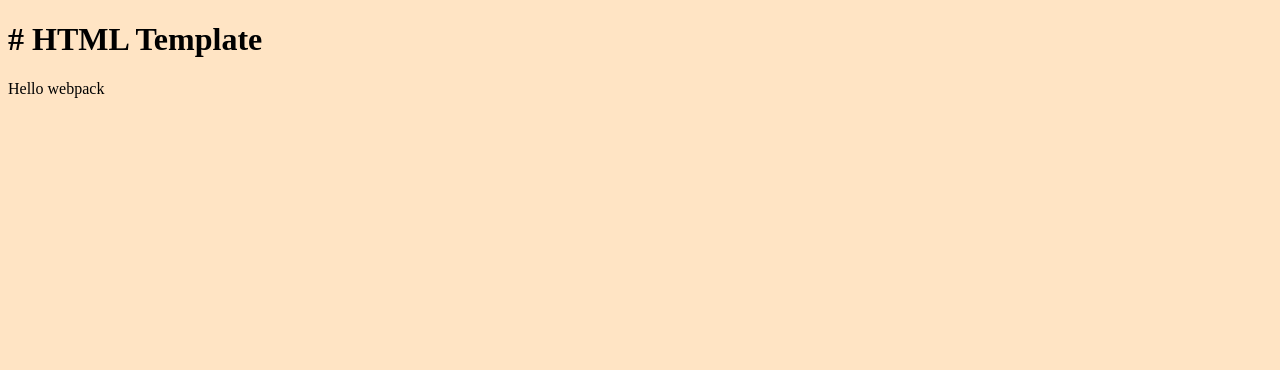
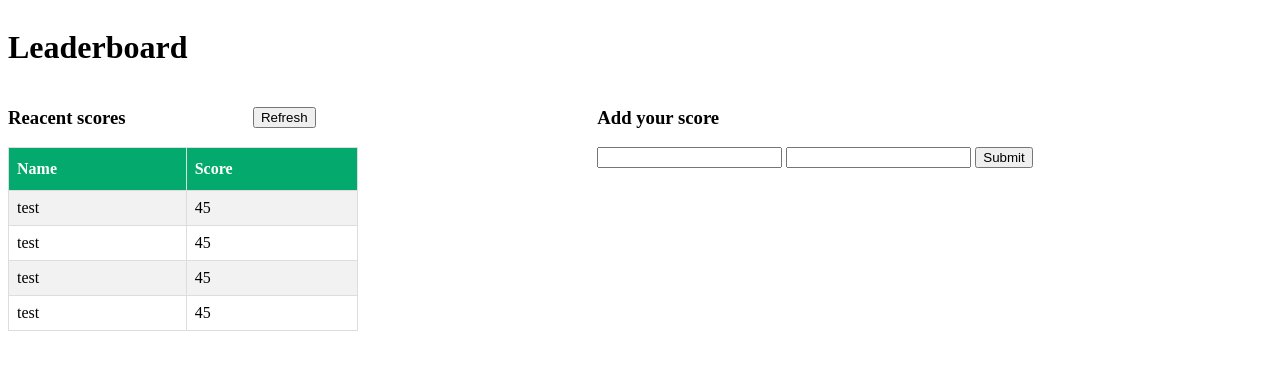
Before and after one commit to od-c0d3r/LeaderboardJs, a website built with webpack: page src/index.html in a window 1280 px wide. Built offline with nearby package versions, Linux system fonts and the light colour scheme.

Commit message:
Feat: add page structure

```diff
--- a/src/index.html
+++ b/src/index.html
@@ -1,11 +1,51 @@
 <!DOCTYPE html>
 <html lang="en">
+
 <head>
     <meta charset="UTF-8">
     <meta name="viewport" content="width=device-width, initial-scale=1.0">
     <title>Html template</title>
 </head>
+
 <body>
-    <h1># HTML Template</h1>
+    <main>
+        <h1 id="boardTitle">
+            Leaderboard
+        </h1>
+        <section id="boardDisplay">
+            <h3>Reacent scores</h3>
+            <div id="refreshBtn"><button> Refresh</button></div>
+            <table id="customers">
+                <tr>
+                    <th>Name</th>
+                    <th>Score</th>
+                </tr>
+                <tr>
+                    <td>test</td>
+                    <td>45</td>
+                </tr>
+                <tr>
+                    <td>test</td>
+                    <td>45</td>
+                </tr>
+                <tr>
+                    <td>test</td>
+                    <td>45</td>
+                </tr>
+                <tr>
+                    <td>test</td>
+                    <td>45</td>
+                </tr>
+            </table>
+        </section>
+        <section id="boardForm">
+            <h3>Add your score</h3>
+            <form action="">
+                <input type="text" name="username" id="username" required>
+                <input type="number" name="score" id="score" required>
+                <input type="submit" value="Submit">
+            </form>
+        </section>
+    </main>
 </body>
 </html>
--- a/src/index.js
+++ b/src/index.js
@@ -1,10 +1,10 @@
-import _ from 'lodash';
+// import _ from 'lodash';
 import './style.css';
 
-function component() {
-    const element = document.createElement('div');
-    element.innerHTML = _.join(['Hello', 'webpack'], ' ');
-    return element;
-}
+// function component() {
+//     const element = document.createElement('div');
+//     element.innerHTML = _.join(['Hello', 'webpack'], ' ');
+//     return element;
+// }
 
-document.body.appendChild(component());
+// document.body.appendChild(component());
--- a/src/style.css
+++ b/src/style.css
@@ -1,3 +1,53 @@
-body {
-    background-color: bisque;
+main {
+    display: grid;
+    grid-template-columns: auto auto;
+    grid-template-rows: auto auto auto;
 }
+
+#boardTitle {
+    grid-row: 1 / 2;
+    grid-column: 1 / 3;
+}
+
+#customers {
+    grid-row: 2 / 3;
+    grid-column: 1 / 3;
+
+    border-collapse: collapse;
+    width: 350px;
+}
+
+#customers td,
+#customers th {
+    border: 1px solid #ddd;
+    padding: 8px;
+}
+
+#customers tr:nth-child(even) {
+    background-color: #f2f2f2;
+}
+
+#customers tr:hover {
+    background-color: #ddd;
+}
+
+#customers th {
+    padding-top: 12px;
+    padding-bottom: 12px;
+    text-align: left;
+    background-color: #04AA6D;
+    color: white;
+}
+
+#boardDisplay {
+    width: 350px;
+    display: grid;
+    grid-template-columns: auto auto;
+    grid-template-rows: auto auto;
+}
+
+#refreshBtn {
+    justify-self: center;
+    align-self: center;
+    /* background-color: teal; */
+}
```
